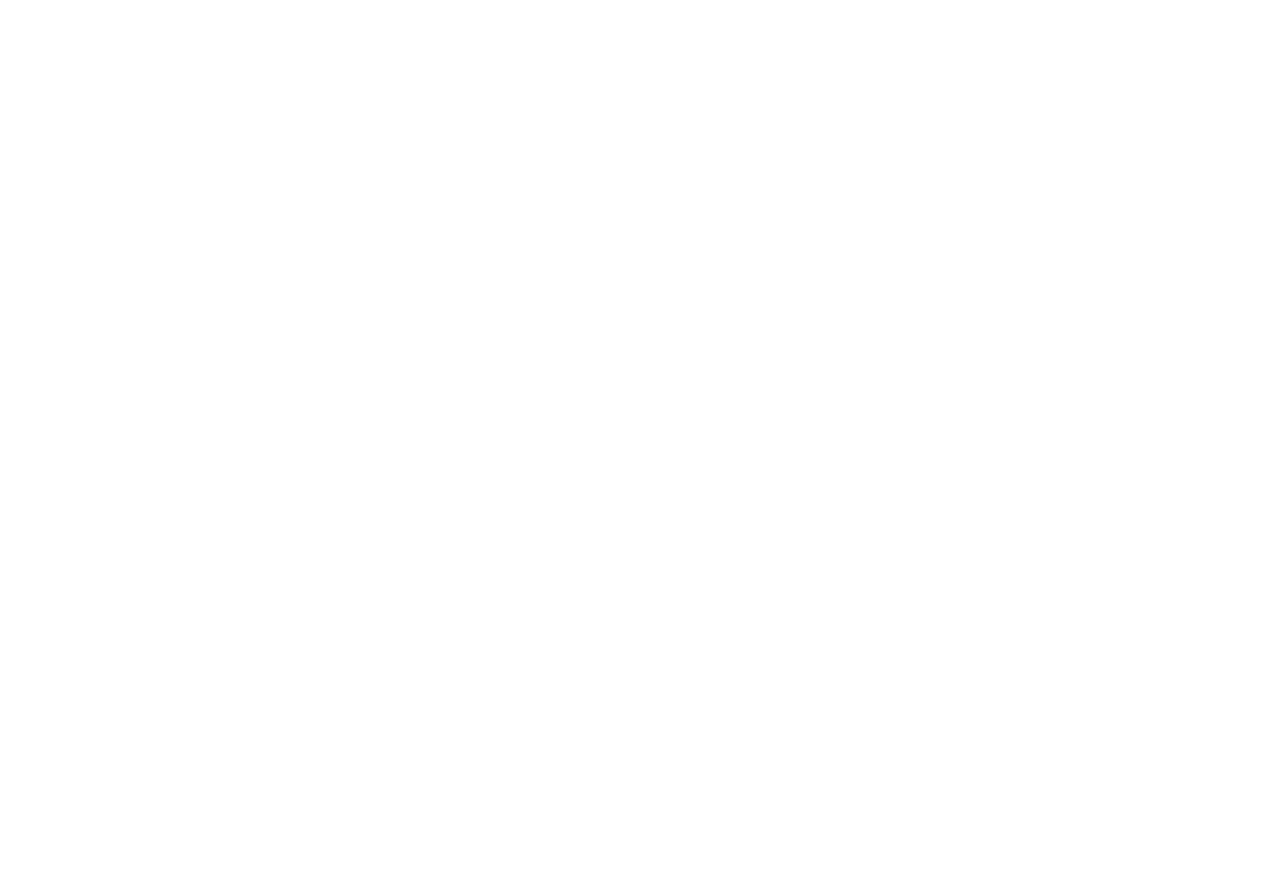
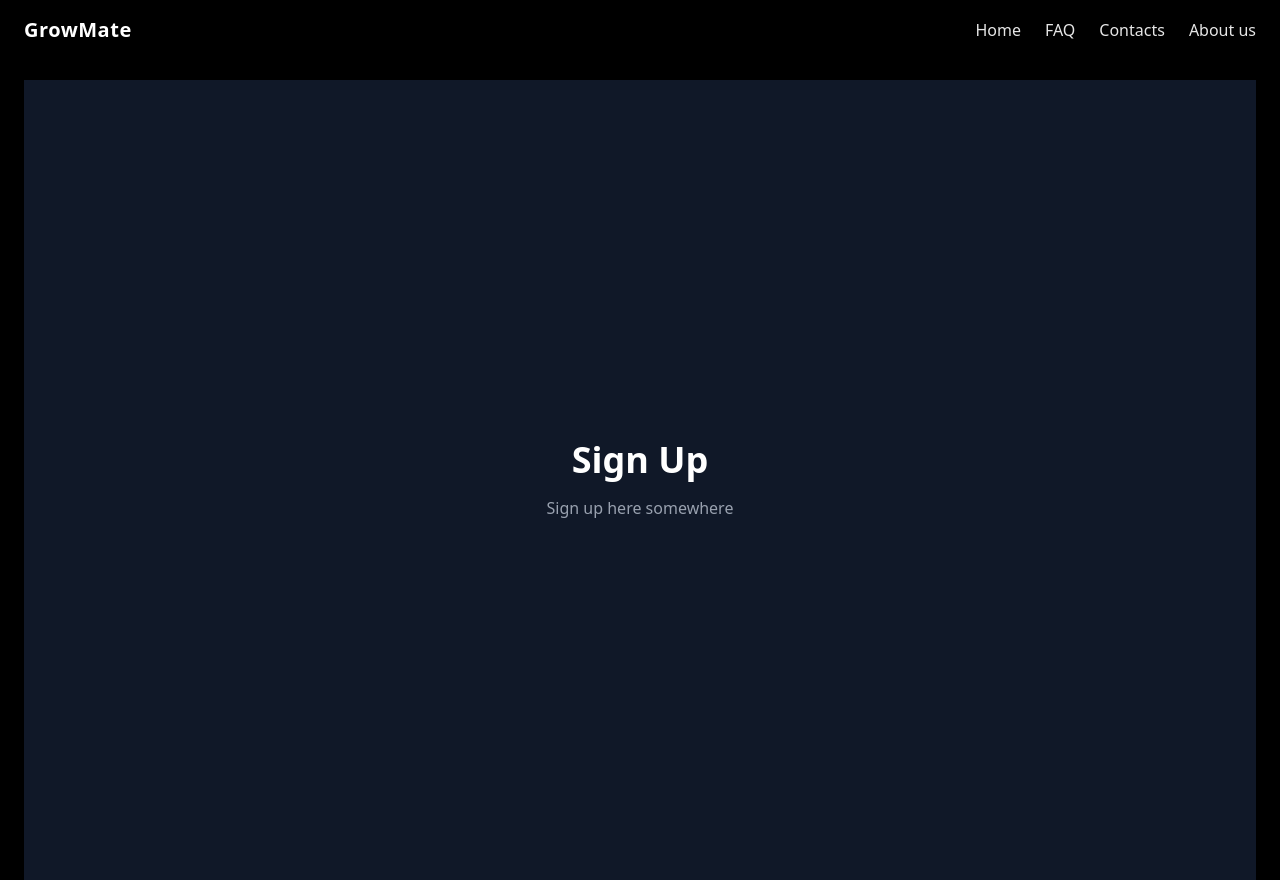
Before and after one commit to rosagomezzgil/matchmakers-rtu, a React (Vite) app in the folder growmate/client/: page /signup in a window 1280 px wide. Before the commit this address had no page. Before the commit the page ends 800 px from the top, so only its background shows below. Built offline with nearby package versions, Linux system fonts and the light colour scheme.

Commit message:
DiscoveryPage Prototype added, signin/out buttons added,  Header added, some dummy Pages added, AppRouter edited, routing between pages works, stable version, layout edited but is going to change soon to look like in figma prototype

```diff
--- a/growmate/client/package.json
+++ b/growmate/client/package.json
@@ -19,7 +19,7 @@
     "@tailwindcss/postcss": "^4.1.16",
     "@types/react": "^19.1.16",
     "@types/react-dom": "^19.1.9",
-    "@vitejs/plugin-react": "^5.0.4",
+    "@vitejs/plugin-react": "^4.7.0",
     "autoprefixer": "^10.4.21",
     "eslint": "^9.36.0",
     "eslint-plugin-react-hooks": "^5.2.0",
@@ -27,6 +27,6 @@
     "globals": "^16.4.0",
     "postcss": "^8.5.6",
     "tailwindcss": "^4.1.16",
-    "vite": "^7.1.7"
+    "vite": "^6.4.1"
   }
 }
--- a/growmate/client/src/components/Layout.jsx
+++ b/growmate/client/src/components/Layout.jsx
@@ -1,17 +1,16 @@
-import React from "react";
 import { Outlet } from "react-router-dom";
-import Header from "./widgets/Header";
+import Header from "../components/widgets/Header.jsx";
 
-const Layout = () => (
-  <div>
-    <Header />
-    <main className="main">
-      <Outlet />
-    </main>
-  </div>
-);
-
-export default Layout;
+export default function Layout() {
+  return (
+    <div className="min-h-screen bg-black text-white">
+      <Header />
+      <main className="pt-20 px-6">
+        <Outlet />
+      </main>
+    </div>
+  );
+}
 
 /* Layout component to wrap around pages that share common layout elements
 only a sketch so far*/
--- /dev/null
+++ b/growmate/client/src/components/pages/AboutUsPage.jsx
@@ -0,0 +1,8 @@
+export default function AboutPage() {
+      return (
+    <div style={{ padding: 24, border: "1px solid #444" }}>
+      <h2>About Us Page</h2>
+      <p>Blablablabla we manage activitys for you Whatever blabla.</p>
+    </div>
+  );
+}
--- /dev/null
+++ b/growmate/client/src/components/pages/ContactsPage.jsx
@@ -0,0 +1,9 @@
+export default function ContactsPage() {
+      return (
+    <div style={{ padding: 24, border: "1px solid #444" }}>
+      <h2>Contacts Page</h2>
+      <p>Blablablabla Our contacts E-Mail Whatever blabla.</p>
+    </div>
+  );
+
+}
--- a/growmate/client/src/components/pages/DiscoveryPage.jsx
+++ b/growmate/client/src/components/pages/DiscoveryPage.jsx
@@ -1,13 +1,43 @@
-import React from 'react';
-import {Outlet, Link} from 'react-router-dom';
+import { Link } from "react-router-dom";
+import hero from "../../assets/hero.jpg";
 
-const DiscoveryPage = () => {
-    return (
-        <div>
-            <h1>Discovery Page</h1>
+export default function DiscoveryPage() {
+  return (
+    <section
+      className="relative min-h-screen flex items-center justify-center text-white"
+      style={{
+        backgroundImage: `url(${hero})`,
+        backgroundSize: "cover",
+        backgroundPosition: "center",
+        backgroundRepeat: "no-repeat",
+      }}
+    >
+      {/* Overlay, damit Text sichtbar bleibt */}
+      <div className="absolute inset-0 bg-black/50" />
+
+      {/* Inhalt */}
+      <div className="relative z-10 text-center">
+        <h1 className="text-5xl font-bold mb-4">Welcome to GrowMate</h1>
+        <p className="text-lg opacity-90 max-w-xl mx-auto">
+          Find activitys, meet new people and grow together.
+        </p>
+        {/* Buttons */}
+        <div className="flex flex-col sm:flex-row gap-4 justify-center">
+          <Link
+            to="/signin"
+            className="px-8 py-3 rounded-full bg-white text-black font-semibold hover:bg-gray-200 transition-all"
+          >
+            Log in
+          </Link>
+
+          <Link
+            to="/signup"
+            className="px-8 py-3 rounded-full bg-green-500 hover:bg-green-600 text-white font-semibold transition-all"
+          >
+            Register
+          </Link>
         </div>
-    );
-
-};
-
-export default DiscoveryPage;
+      </div>
+    </section>
+  );
+}
--- /dev/null
+++ b/growmate/client/src/components/pages/FAQPage.jsx
@@ -0,0 +1,8 @@
+export default function FAQPage() {
+  return (
+    <div style={{ padding: 24, border: "1px solid #444" }}>
+      <h2>FAQ Page</h2>
+      <p>Blablablabla Questions Answers blabla.</p>
+    </div>
+  );
+}
--- a/growmate/client/src/components/pages/FallbackPage.jsx
+++ b/growmate/client/src/components/pages/FallbackPage.jsx
@@ -0,0 +1,8 @@
+export default function FallbackPage() {
+  return (
+    <div style={{ padding: 24, border: "1px solid #444" }}>
+      <h2>404 – Not found</h2>
+      <p>Die angeforderte Seite gibt es nicht.</p>
+    </div>
+  );
+}
--- a/growmate/client/src/components/pages/SignInPage.jsx
+++ b/growmate/client/src/components/pages/SignInPage.jsx
@@ -0,0 +1,8 @@
+export default function SignInPage() {
+  return (
+    <div className="flex flex-col items-center justify-center min-h-screen bg-gray-900 text-white">
+      <h1 className="text-4xl font-bold mb-4">Sign In</h1>
+      <p className="text-gray-400">log in here somewhere </p>
+    </div>
+  );
+}
--- a/growmate/client/src/components/pages/SignUpPage.jsx
+++ b/growmate/client/src/components/pages/SignUpPage.jsx
@@ -0,0 +1,8 @@
+export default function SignUpPage() {
+  return (
+    <div className="flex flex-col items-center justify-center min-h-screen bg-gray-900 text-white">
+      <h1 className="text-4xl font-bold mb-4">Sign Up</h1>
+      <p className="text-gray-400">Sign up here somewhere</p>
+    </div>
+  );
+}
--- a/growmate/client/src/components/widgets/Header.jsx
+++ b/growmate/client/src/components/widgets/Header.jsx
@@ -1,10 +1,20 @@
-import React, { useState } from "react";
-import { Link } from "react-router-dom";
+import { NavLink } from "react-router-dom";
 
-const Header = () => (
-  <header>
-    <h1>Meine App</h1>
-  </header>
-);
+const link = ({ isActive }) =>
+  "leading-none " + (isActive ? "border-b pb-1" : "opacity-90 hover:opacity-100");
 
-export default Header;
+export default function Header() {
+  return (
+    <header className="fixed top-0 left-0 right-0 z-50 bg-black/30 backdrop-blur-md text-white">
+      <nav className="mx-auto max-w-7xl flex items-center justify-between px-6 py-4">
+        <NavLink to="/" className="text-xl font-semibold tracking-wide">GrowMate</NavLink>
+        <ul className="flex gap-6 text-sm sm:text-base">
+          <li><NavLink to="/" className={link} end>Home</NavLink></li>
+          <li><NavLink to="/faq" className={link}>FAQ</NavLink></li>
+          <li><NavLink to="/contacts" className={link}>Contacts</NavLink></li>
+          <li><NavLink to="/about" className={link}>About us</NavLink></li>
+        </ul>
+      </nav>
+    </header>
+  );
+}
--- a/growmate/client/src/main.jsx
+++ b/growmate/client/src/main.jsx
@@ -1,12 +1,10 @@
-import { StrictMode } from 'react'
-import { createRoot } from 'react-dom/client'
-import './index.css'
-import App from './App.jsx'
+import React from "react";
+import ReactDOM from "react-dom/client";
+import "./index.css";
+import AppRouter from "./router/AppRouter.jsx";
 
-createRoot(document.getElementById('root')).render(
-  <StrictMode>
-    <App />
-  </StrictMode>,
-)
-
-ReactDOM.createRoot(document.getElementById("root")).render(<App />);
+ReactDOM.createRoot(document.getElementById("root")).render(
+  <React.StrictMode>
+    <AppRouter />
+  </React.StrictMode>
+);
--- a/growmate/client/src/router/AppRouter.jsx
+++ b/growmate/client/src/router/AppRouter.jsx
@@ -1,28 +1,43 @@
 import { BrowserRouter as Router, Routes, Route } from "react-router-dom";
 import Layout from "../components/Layout.jsx";
 import DiscoveryPage from "../components/pages/DiscoveryPage.jsx";
+import AboutUsPage from "../components/pages/AboutUsPage.jsx";
+import FAQPage from "../components/pages/FAQPage.jsx";
+import ContactsPage from "../components/pages/ContactsPage.jsx";
+import FallbackPage from "../components/pages/FallbackPage.jsx";
+import SignInPage from "../components/pages/SignInPage.jsx";
+import SignUpPage from "../components/pages/SignUpPage.jsx";
 
 const AppRouter = () => {
   return (
     <Router>
-      {" "}
       <Routes>
-        {" "}
-        {/* Layout-Routes */}{" "}
+        {/* Layout-Routes */}
         <Route path="/" element={<Layout />}>
-          {" "}
-          <Route index element={<DiscoveryPage />} />{" "}
-          {/* Hier kannst du weitere Child-Routes hinzufügen */}{" "}
-        </Route>{" "}
-        {/* Routen ohne Layout */}{" "}
-        {/* <Route path="/login" element={<LoginPage />} /> */}{" "}
-      </Routes>{" "}
+        <Route index element={<DiscoveryPage />} />
+        <Route path="faq" element={<FAQPage />} />
+        <Route path="about" element={<AboutUsPage />} />
+        <Route path="contacts" element={<ContactsPage />} />
+        <Route path="*" element={<FallbackPage />} />   {/* genau hier */}
+        <Route path="/signin" element={<SignInPage />} />
+        <Route path="/signup" element={<SignUpPage />} />
+        </Route>
+
+
+      /** These two have to go ether INTO route or OUTSIDE it, but depends
+      if we want to have the header everywhere or nah */
+
+        {/* Routen ohne Layout */}
+       <Route path="/signin" element={<SignInPage />} />
+       <Route path="/signup" element={<SignUpPage />} />
+
+
+      </Routes>
     </Router>
   );
 };
 
 export default AppRouter;
-
 /** all pathes are declared in this file
  * first block of pathes uses the layout, the second block does not
  * parent route: layout, child routes: other pages
```
Also changed, not shown: growmate/client/src/assets/hero.jpg (added), 1 other file (tests, documents, lock files or other folders).
